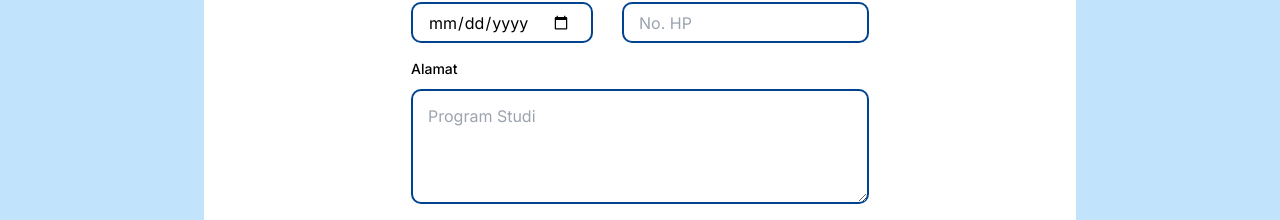
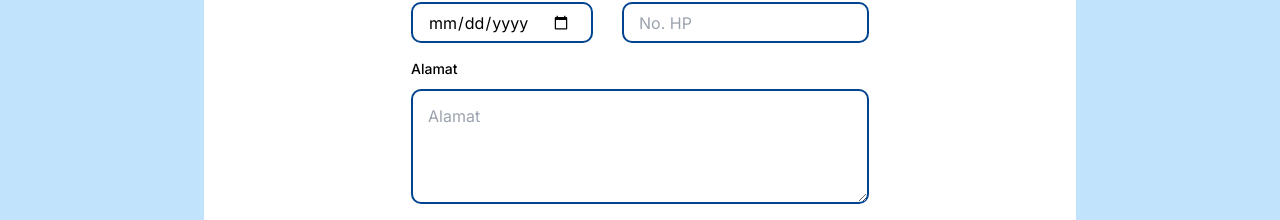
Before and after one commit to zafahreza/learn-pqi, a Next.js app: page /Dashboard/Profile in a window 1280 px wide. Shown: the part 580-800 px from the top of the page. Built offline with nearby package versions, Linux system fonts and the light colour scheme.

Commit message:
change profile

```diff
--- a/app/component/MainProfile.js
+++ b/app/component/MainProfile.js
@@ -105,7 +105,7 @@ export default function MainProfile(){
                 </div>
                 <div className="flex flex-col gap-[10px]">
                     <label for="ProgramStudi" className="font-[500] text-[14px]">Alamat</label>
-                    <textarea type="text" placeholder="Program Studi" className="w-[458px] h-[115px] border-2 border-[#00438F] flex items-center px-[15px] py-[13px] rounded-[10px]"></textarea>
+                    <textarea type="text" placeholder="Alamat" className="w-[458px] h-[115px] border-2 border-[#00438F] flex items-center px-[15px] py-[13px] rounded-[10px]"></textarea>
                 </div>
                 <div className="flex justify-center items-center gap-[25px] mt-[15px]">
                     <button href="#" className="px-[15px] py-[10px] font-[600] text-[14px] border-2 border-[#00438F] rounded-[10px]" onClick={handlePassword}>Ubah Password</button>
```
